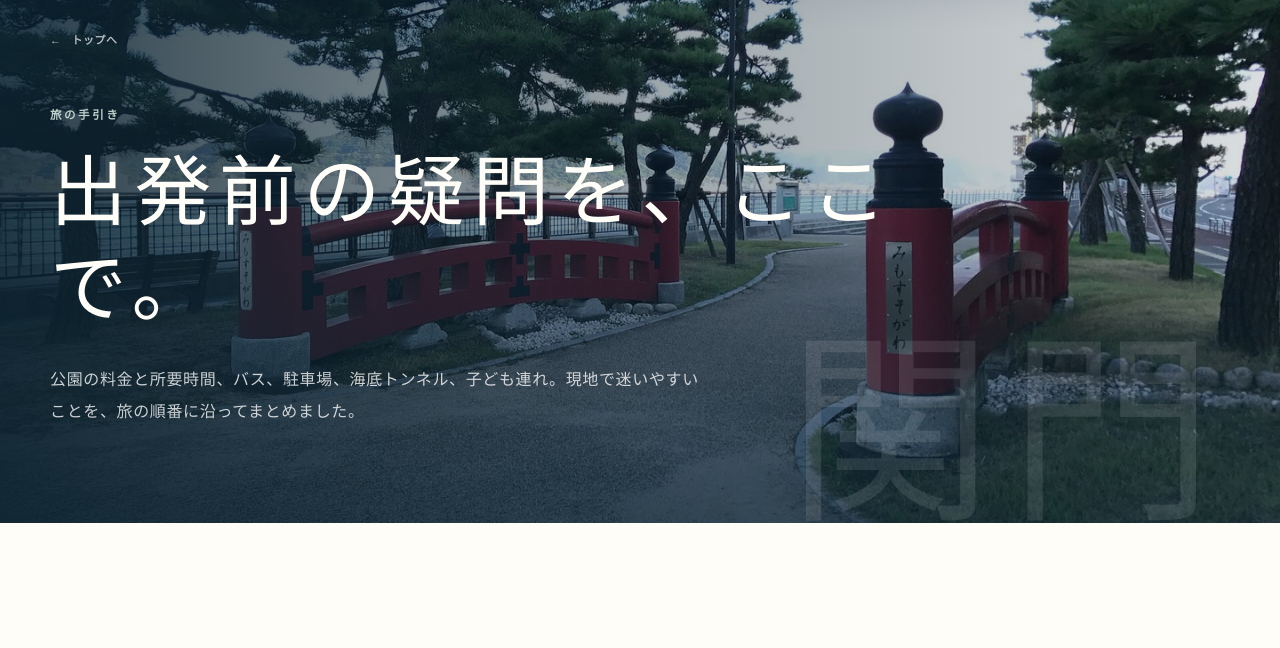
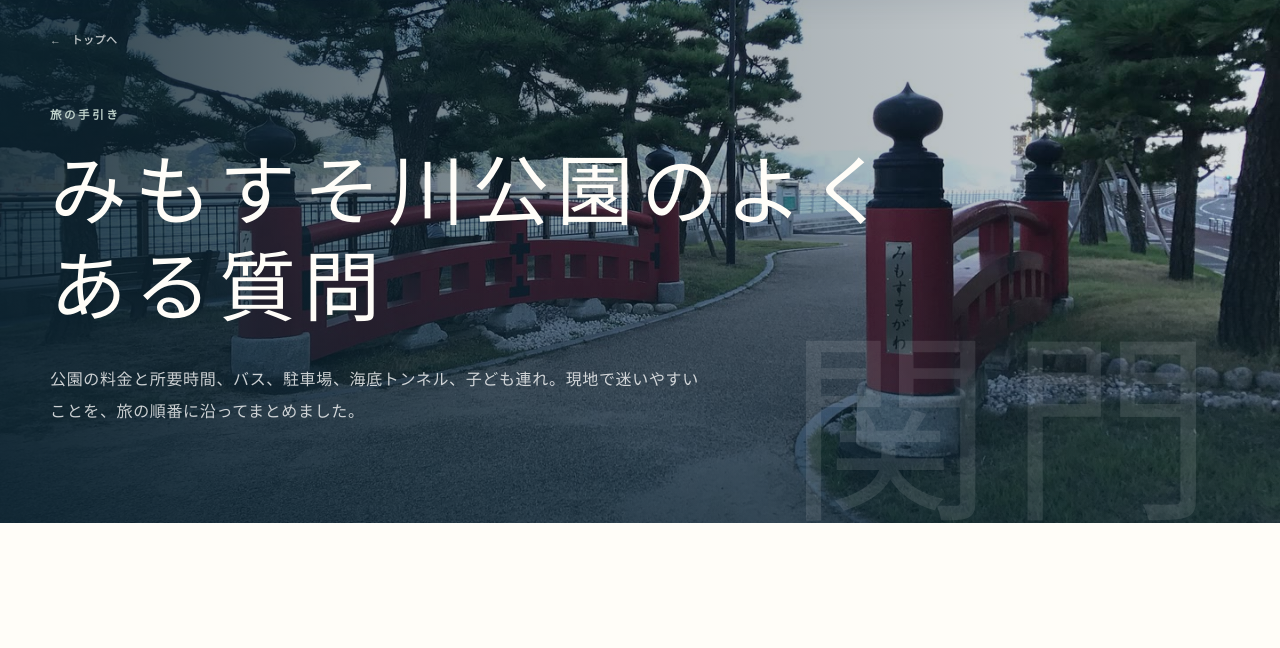
Before and after one commit to n20186005-hash/mimosusogawa, an Astro site: page /faq in a window 1280 px wide. Shown: the part 87-735 px from the top of the page. Built offline with nearby package versions, Linux system fonts and the light colour scheme; Astro itself is replaced by a stand-in of ours.

Commit message:
SEO: clarify Japanese page headings for attraction, parking, history and FAQ

```diff
--- a/src/pages/faq.astro
+++ b/src/pages/faq.astro
@@ -22,7 +22,7 @@ const faqSchema = {
 >
   <PageHero
     eyebrow="旅の手引き"
-    title="出発前の疑問を、ここで。"
+    title="みもすそ川公園のよくある質問"
     lead="公園の料金と所要時間、バス、駐車場、海底トンネル、子ども連れ。現地で迷いやすいことを、旅の順番に沿ってまとめました。"
     image="/images/mimosuso-bridge.jpg"
     imageAlt="みもすそ川公園の赤い橋と関門橋"
```
